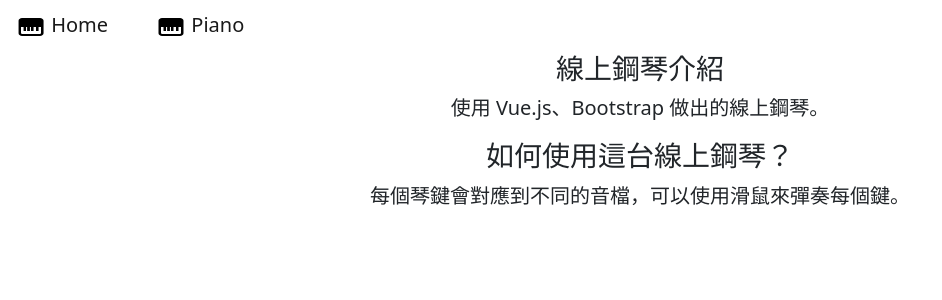
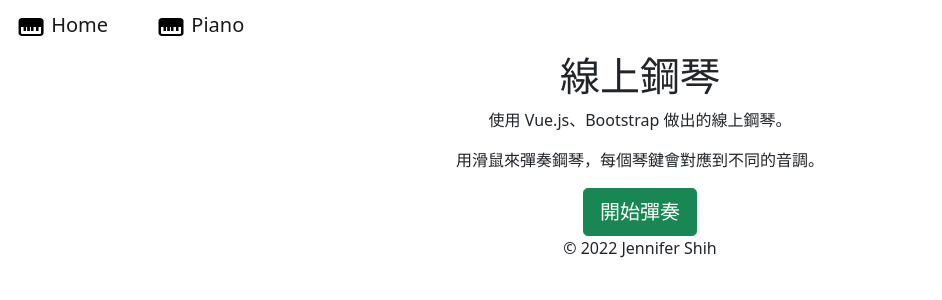
Before and after one commit to jennifershih/piano-web, a Vue app: page / in a window 1280 px wide. Shown: the top 300 px of the page, without its empty margins (0-942 px from the left). Built offline with nearby package versions, Linux system fonts and the light colour scheme.

Commit message:
Update home and footer

```diff
--- a/src/App.vue
+++ b/src/App.vue
@@ -16,6 +16,7 @@
   <main>
     <RouterView />
   </main>
+  <footer class="footer-copyright text-center">© 2022 Jennifer Shih</footer>
 </template>
 
 <style lang="scss">
--- a/src/views/HomeView.vue
+++ b/src/views/HomeView.vue
@@ -1,12 +1,9 @@
 <template>
-  <div class="home">
-    <h3 class="text-center">線上鋼琴介紹</h3>
-    <p class="text-center fs-5">使用 Vue.js、Bootstrap 做出的線上鋼琴。</p>
-
-    <h3 class="text-center">如何使用這台線上鋼琴？</h3>
-    <p class="text-center fs-5">
-      每個琴鍵會對應到不同的音檔，可以使用滑鼠來彈奏每個鍵。
-    </p>
+  <div class="container-fluid text-center">
+    <h1>線上鋼琴</h1>
+    <p>使用 Vue.js、Bootstrap 做出的線上鋼琴。</p>
+    <p>用滑鼠來彈奏鋼琴，每個琴鍵會對應到不同的音調。</p>
+    <a href="/piano" class="btn btn-lg btn-success">開始彈奏</a>
   </div>
 </template>
 
--- a/src/views/PianoView.vue
+++ b/src/views/PianoView.vue
@@ -1,8 +1,6 @@
 <template>
-  <div class="fixed-bottom">
-    <ControlPanel />
-    <Keyboard />
-  </div>
+  <ControlPanel />
+  <Keyboard />
 </template>
 
 <script lang="ts">
```
